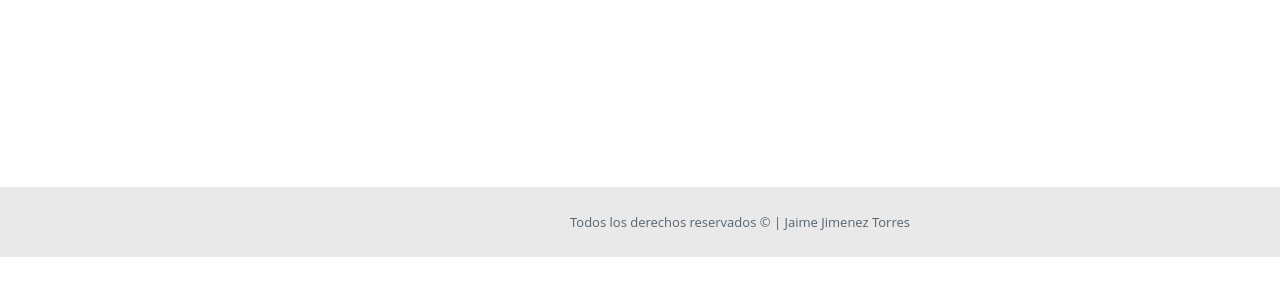
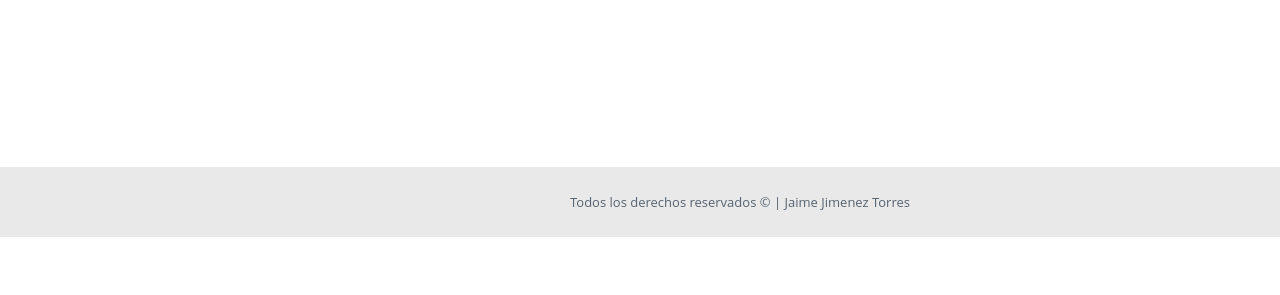
Before and after one commit to JaimeJimenezTor/myFirstWebApp, a plain HTML site: page index.html in a window 1280 px wide. Shown: the part 463-758 px from the top of the page. Drawn offline with Linux system fonts and the light colour scheme.

Commit message:
Add files via upload

```diff
--- a/css/styles.css
+++ b/css/styles.css
@@ -195,7 +195,7 @@ section
 
 footer
 {
-    margin: 650px 0px 0px 0px;
+    margin: 630px 0px 0px 0px;
     padding: 0PX 0PX 0PX 100PX;
     background-color: #e9e9e9;
     color: #556370;
```
